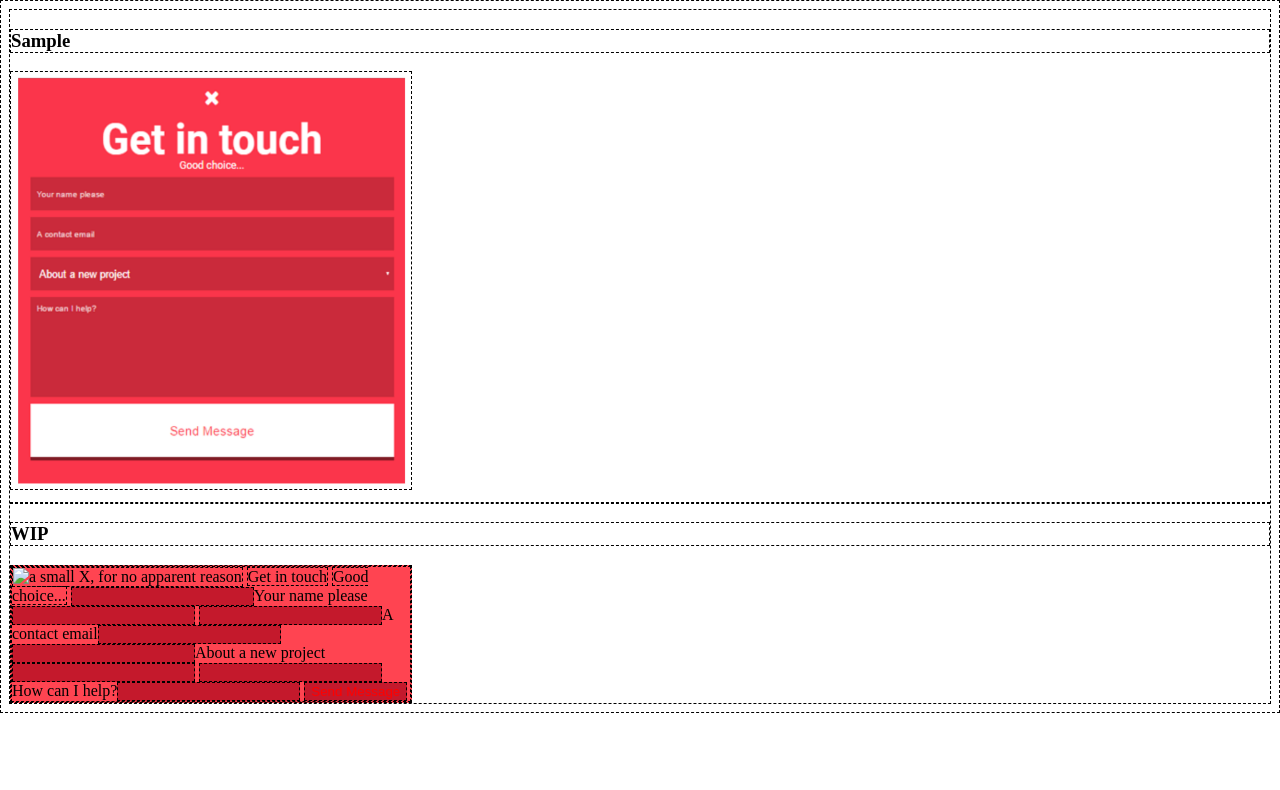
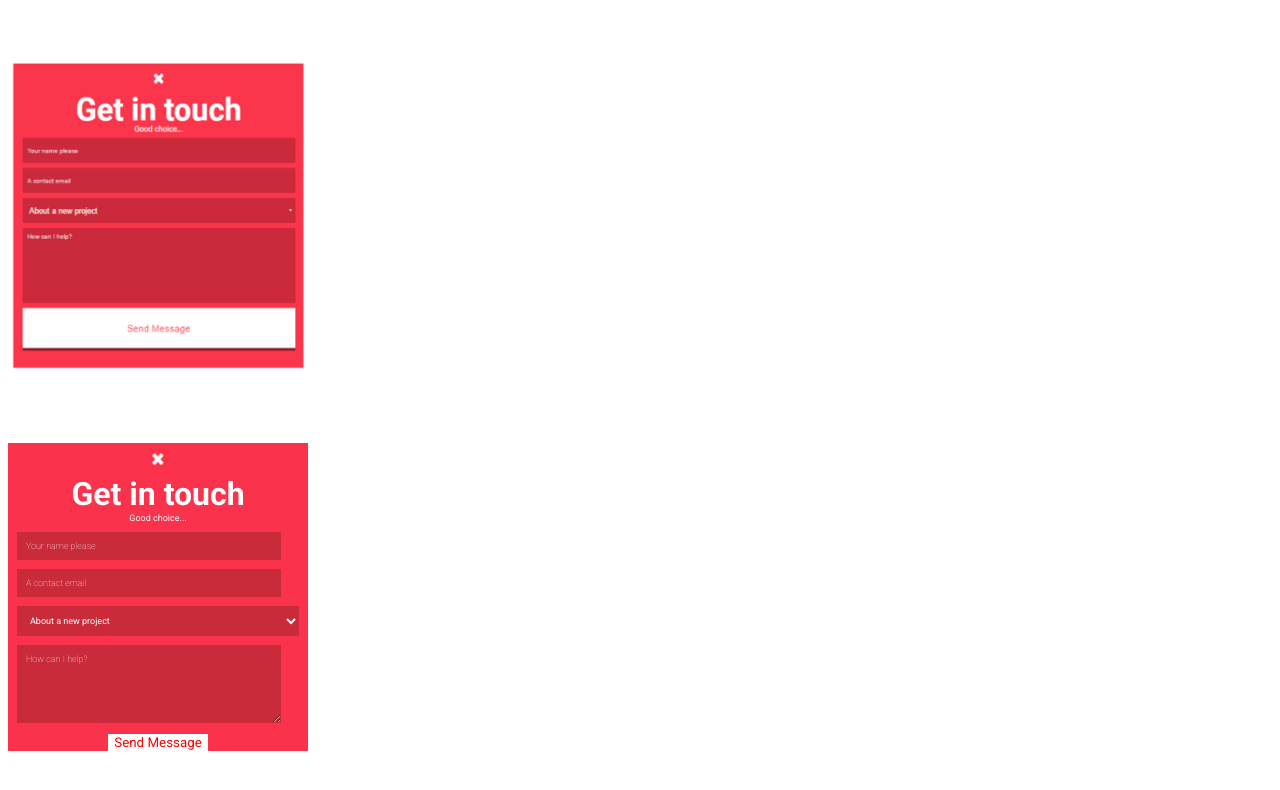
Before and after one commit to coreyfeder/ps_2024-01-30_activity2, a plain HTML site: page index.html in a window 1280 px wide. Drawn offline with Linux system fonts and the light colour scheme.

Commit message:
build build build

```diff
--- a/index.html
+++ b/index.html
@@ -5,23 +5,43 @@
     <meta name="viewport" content="width=device-width, initial-scale=1.0">
     <title>Get In Touch</title>
     <link rel="stylesheet" href="style.css">
+    <link rel="preconnect" href="https://fonts.googleapis.com">
+    <link rel="preconnect" href="https://fonts.gstatic.com" crossorigin>
+    <link href="https://fonts.googleapis.com/css2?family=Roboto:wght@100;300;400;500;700;900&display=swap" rel="stylesheet">
 </head>
 <body>
+    <!-- Target image -->
     <h3>Sample</h3>
-    <img id="design" src="design_sample.png">
+    <img id="design" src="img/design_sample.png" method="post">
+    <!-- end Target -->
     <hr />
     <h3>WIP</h3>
     <form id="contact">
+        <div id="contactHeaders">
+            <div id="x"><img src="img/weird_x.png" alt="a small X, for no apparent reason" style="width: 20px;" /></div>
+            <div style="font-size: xx-large; font-weight:bolder;">Get in touch</div>
+            <div style="font-size: xx-small;">Good choice...</div>
+        </div>
+        <!-- This should use `placeholder`, not `value`, but the text becomes too dim to read. -->
+        <div><input id="name" type="text" value="Your name please" /></div>
+        <div><input id="email" type="email" value="A contact email" /></div>
         <div>
-            <img src="" alt="a small X, for no apparent reason">
-            <label>Get in touch</label>
-            <label>Good choice...</label>
-            <input id="name" type="text">Your name please<input>
-            <input id="email" type="email">A contact email<input>
-            <input id="subject" type="select">About a new project<input>
-            <input id="description" type="text">How can I help?<input>
-            <input id="submit" type="submit" value="Send Message">
+            <select id="subject" name="subject">
+                <option value="project" selected>About a new project</option>
+                <option value="recipe">About a new recipe</option>
+                <option value="incantation">About a new incantation</option>
+                <option value="terror">About a new terrorist plot</option>
+                <option value="old">About an old project, recipe, incantation, or terrorist plot</option>
+                <option value="support">Technical support</option>
+                <option value="spiritual">Spiritual support, non-exorcism</option>
+                <option value="exorcism">Spiritual support, exorcism</option>
+                <option value="sales">Sales</option>
+            </select>
         </div>
+        <!-- As above, this starting content should be `placeholder`. -->
+        <div><textarea id="description" type="text" name="description" rows="6">How can I help?</textarea></div>
+        <div><button id="submit" type="submit">Send Message</button></div>
+        <input type="hidden" id="secrets" value="you can't see me!" />
     </form>
 </body>
 </html>
--- a/style.css
+++ b/style.css
@@ -1,20 +1,56 @@
 * {
-    /* Show what's going on */
-    border: thin black dashed;
+    /* border: black solid 1px; */
+    box-sizing: border-box;
+    border: none;
+    border-collapse: collapse;
+    color: white;
+    font-family: 'Roboto', sans-serif;
+}
+
+body {
+    max-width: 300px;
 }
 
 #design {
-    width: 400px;
-    color: white;
+    max-width: 300px;
 }
 
 #contact {
-    width: 400px;
-    background-color: rgba(255, 48, 63, 0.9);
+    width: 300px;
+    background-color:rgba(250, 50, 75, 255);
+    text-align: center;
 }
 
-#contact > div > input {
-    background-color: rgb(190, 20, 40, 0.9);
+#contactHeaders {
+    width: 100%;
+    padding: 0;
+}
+
+#x {
+    padding-top: 5px;
+}
+
+input, select, textarea {
+    background-color: rgba(202,43,58,255);
+    color: white;
+    width: 88%;
+    border: none;
+    padding: 3%;
+    margin: 3%;
+    display: block;
+}
+
+input, textarea {
+    font-size: xx-small;
+    font-weight: lighter;
+}
+
+/* textarea {
+} */
+
+select {
+    font-size: xx-small;
+    width: 94%;
 }
 
 #submit {
```
Also changed, not shown: img/design_sample.png (renamed from design_sample.png), img/weird_x.png (added).
